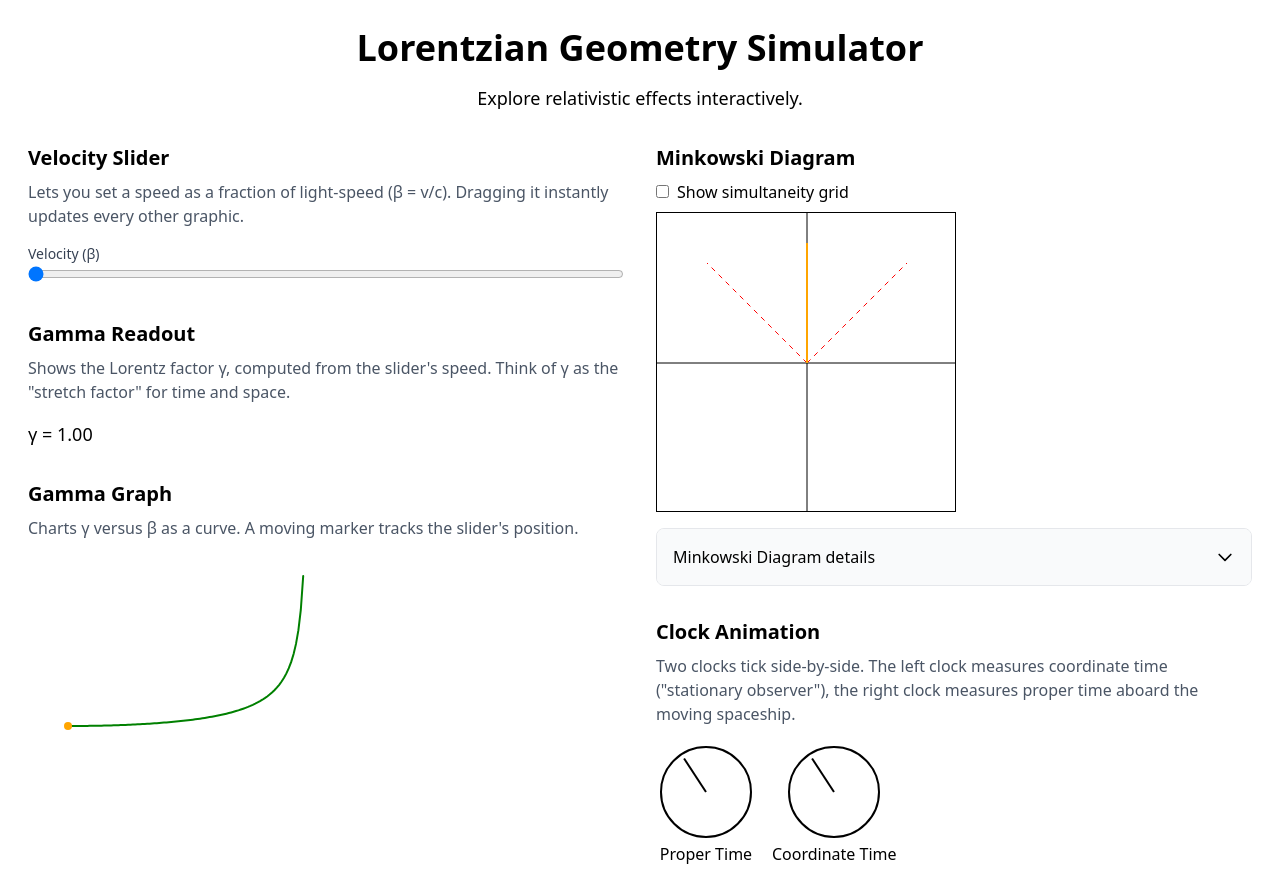
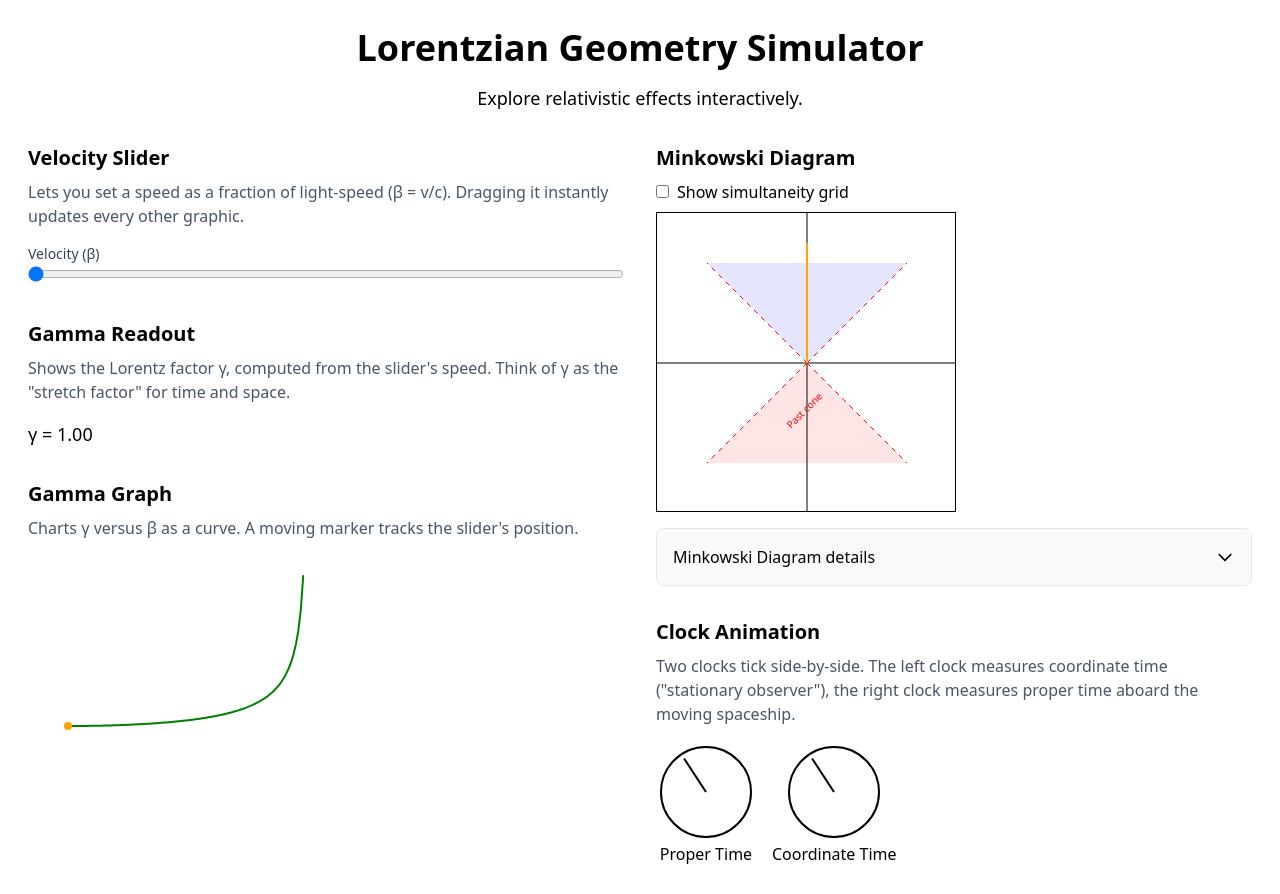
Before and after one commit to johnwlockwood/lorentzian-geometry, a React (Vite) app: page / in a window 1280 px wide. Built offline with nearby package versions, Linux system fonts and the light colour scheme.

Commit message:
Add past cone

```diff
--- a/src/components/MinkowskiDiagram.tsx
+++ b/src/components/MinkowskiDiagram.tsx
@@ -1,8 +1,13 @@
 import { useContext, useState } from 'react';
 import { VelocityContext } from '../context/VelocityContext';
 import { Group } from '@visx/group';
+import { Text } from '@visx/text';
 
-const MinkowskiDiagram = () => {
+interface MinkowskiDiagramProps {
+  showCones?: boolean;
+}
+
+const MinkowskiDiagram = ({ showCones = true }: MinkowskiDiagramProps) => {
   const { beta } = useContext(VelocityContext);
   const [showGrid, setShowGrid] = useState(false);
   const width = 300;
@@ -45,6 +50,7 @@ const MinkowskiDiagram = () => {
             })}
           <line x1={midX} y1={0} x2={midX} y2={height} stroke="black" />
           <line x1={0} y1={midY} x2={width} y2={midY} stroke="black" />
+          {/* Future light cone edges */}
           <line
             x1={midX}
             y1={midY}
@@ -61,6 +67,55 @@ const MinkowskiDiagram = () => {
             stroke="red"
             strokeDasharray="5,5"
           />
+
+          {/* Past light cone edges */}
+          <line
+            x1={midX}
+            y1={midY}
+            x2={midX + 100}
+            y2={midY + 100}
+            stroke="red"
+            strokeDasharray="5,5"
+          />
+          <line
+            x1={midX}
+            y1={midY}
+            x2={midX - 100}
+            y2={midY + 100}
+            stroke="red"
+            strokeDasharray="5,5"
+          />
+
+          {/* Past light cone fill */}
+          {showCones && (
+            <path
+              d={`M ${midX} ${midY} L ${midX + 100} ${midY + 100} L ${midX - 100} ${midY + 100} Z`}
+              fill="rgba(255,0,0,0.1)"
+            />
+          )}
+
+          {/* Future light cone fill */}
+          {showCones && (
+            <path
+              d={`M ${midX} ${midY} L ${midX + 100} ${midY - 100} L ${midX - 100} ${midY - 100} Z`}
+              fill="rgba(0,0,255,0.1)"
+            />
+          )}
+
+          {/* Past cone label */}
+          {showCones && (
+            <Text
+              x={midX}
+              y={midY + 50}
+              width={100}
+              textAnchor="middle"
+              transform={`rotate(-45, ${midX}, ${midY + 50})`}
+              fontSize={10}
+              fill="red"
+            >
+              Past cone
+            </Text>
+          )}
           <line
             x1={midX}
             y1={midY}
```
